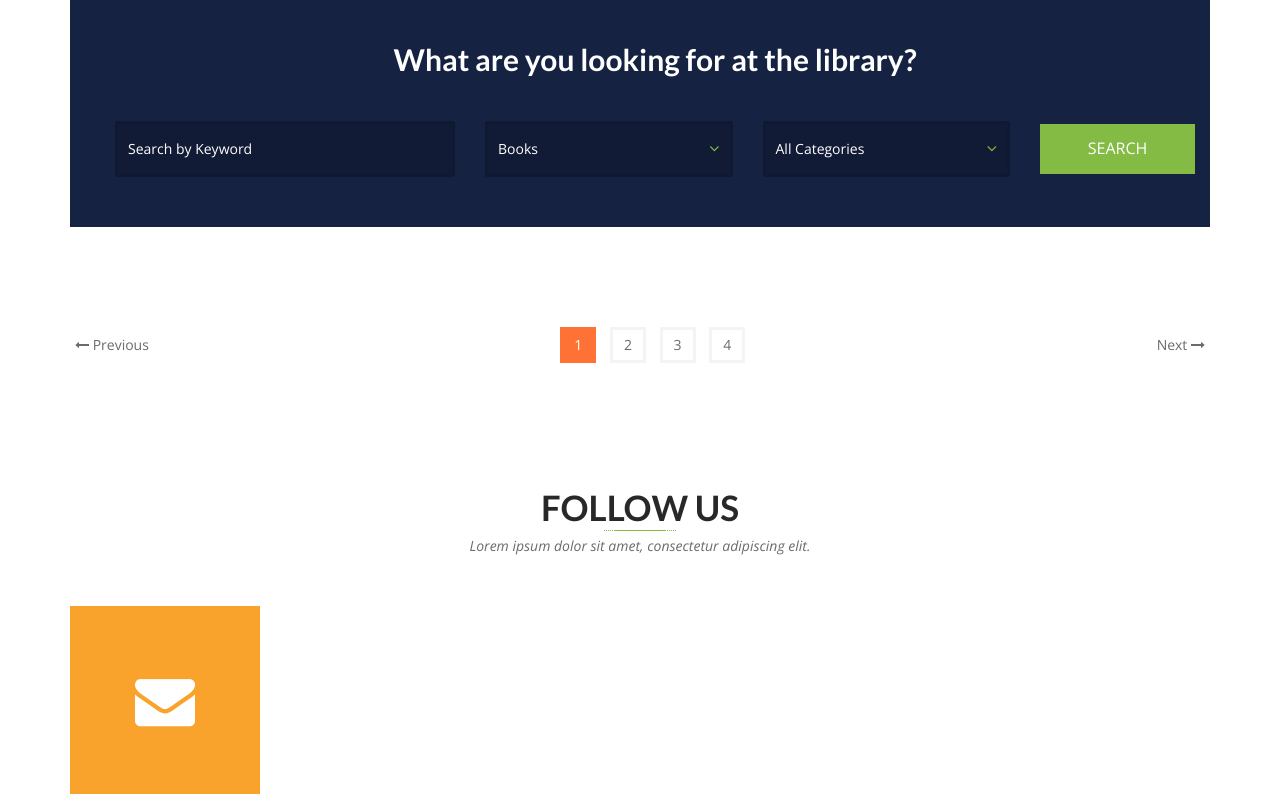
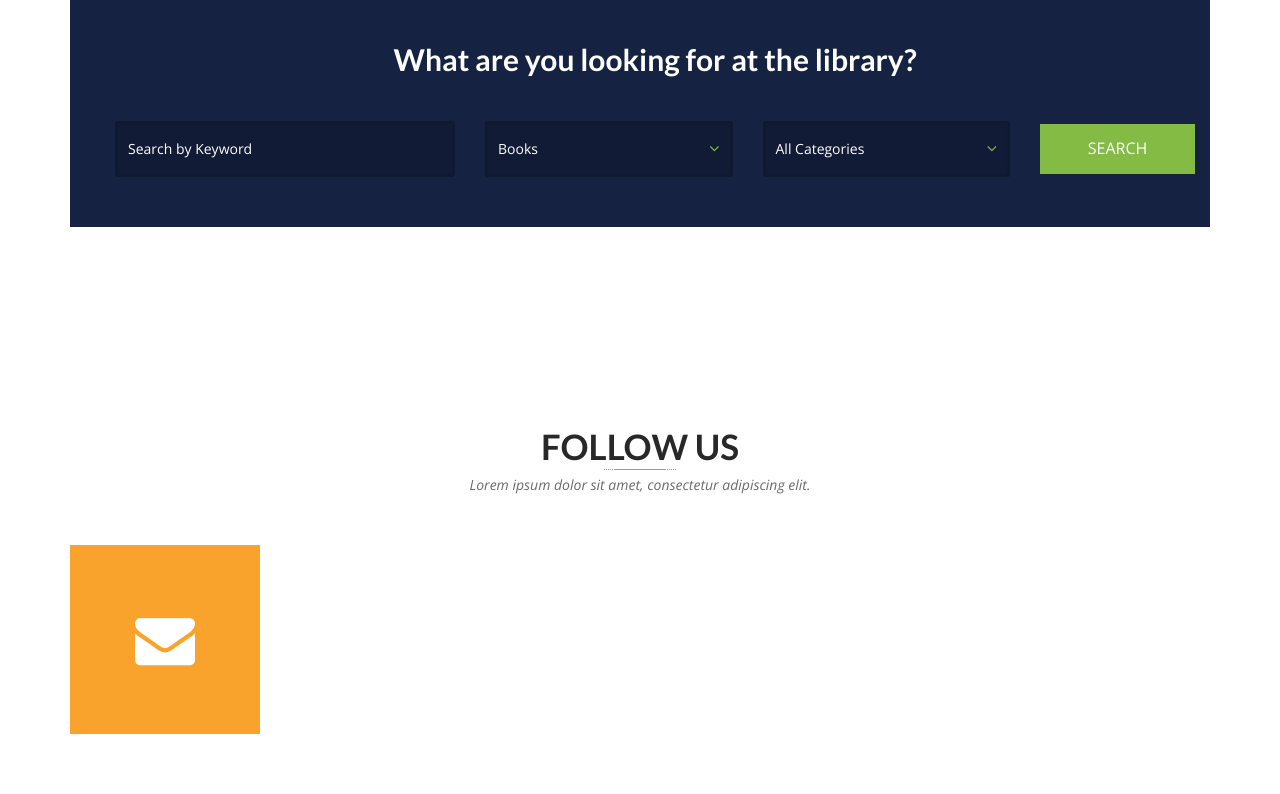
Before and after one commit to umutambyi-gad/Kigalidonaintelligencia, a Django app: page /books/ in a window 1280 px wide. Shown: the part 519-1313 px from the top of the page. Run offline with Django 3.2, Linux system fonts and the light colour scheme; data that the repository does not hold is empty; some libraries are stand-ins or nearby versions.

Commit message:
Remove bottom navigation numbers

```diff
--- a/Books/templates/books.html
+++ b/Books/templates/books.html
@@ -111,14 +111,6 @@
                     </div>
                     <nav class="navigation pagination text-center margin-top-bottom">
                         <h2 class="screen-reader-text">Posts navigation</h2>
-                        <div class="nav-links">
-                            <a class="prev page-numbers" href="#."><i class="fa fa-long-arrow-left"></i> Previous</a>
-                            <a class="page-numbers current" href="#.">1</a>
-                            <span class="page-numbers">2</span>
-                            <a class="page-numbers" href="#.">3</a>
-                            <a class="page-numbers" href="#.">4</a>
-                            <a class="next page-numbers" href="#.">Next <i class="fa fa-long-arrow-right"></i></a>
-                        </div>
                     </nav>
                 </div>
             </div>
```
